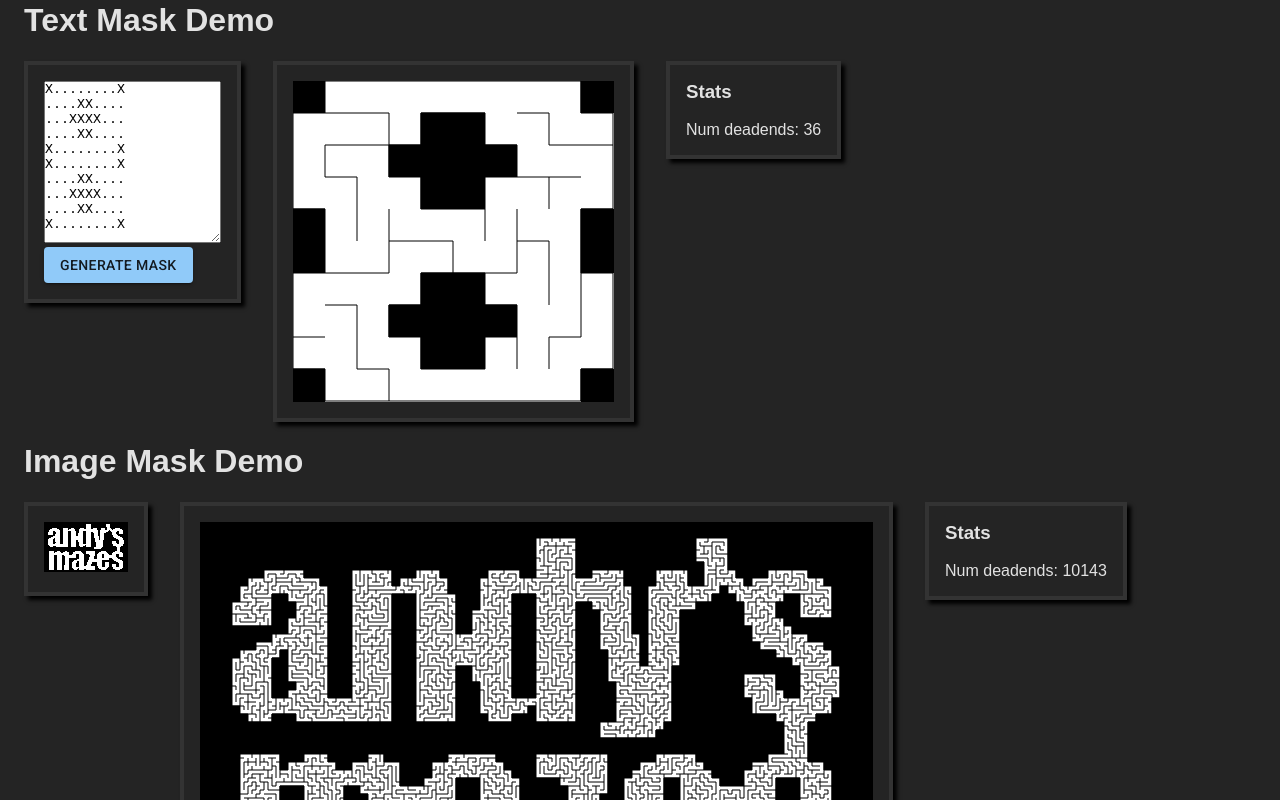
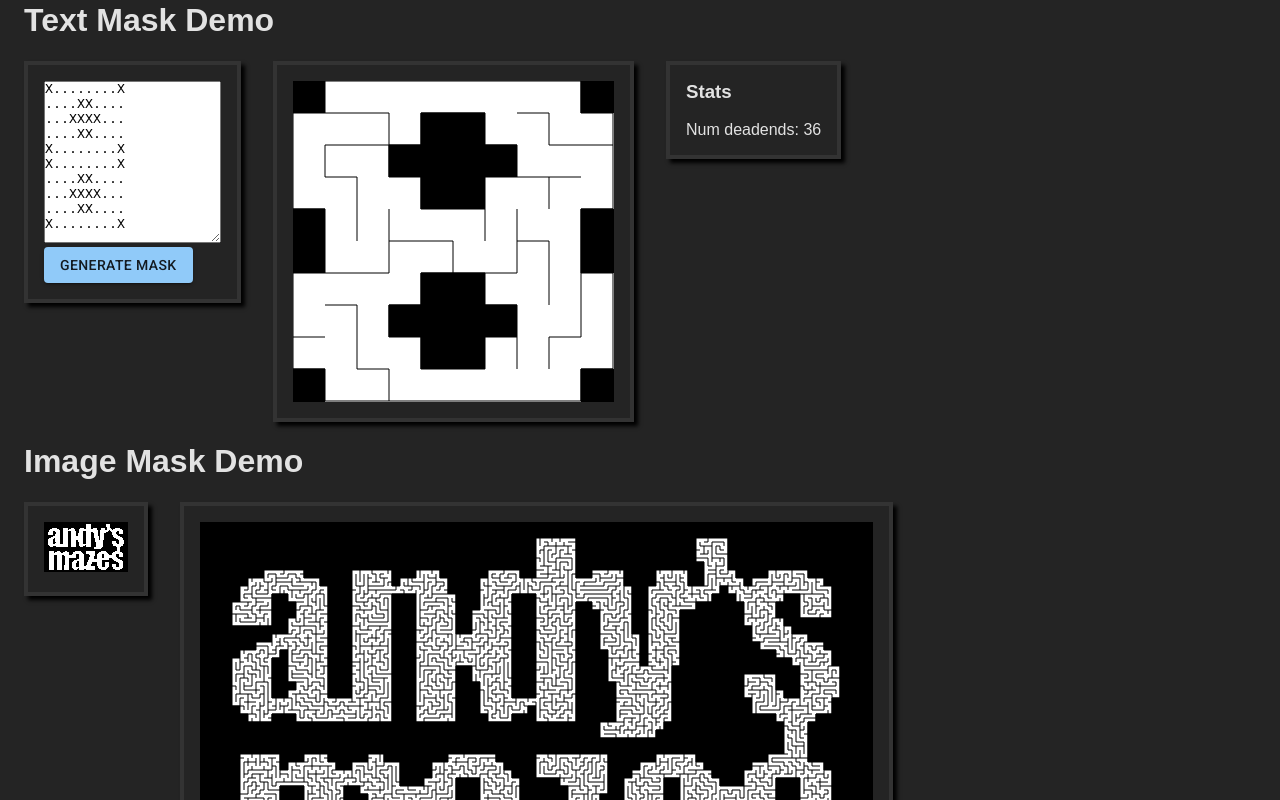
Before and after one commit to onsubmit/mazes-app, a React (Vite) app: page / in a window 1280 px wide. Shown: the part 377-1177 px from the top of the page. Built offline with nearby package versions, Linux system fonts and the light colour scheme.

Commit message:
Remove stats for image mask grid

```diff
--- a/src/components/chapters/chapter06.tsx
+++ b/src/components/chapters/chapter06.tsx
@@ -105,15 +105,7 @@
             />
           </div>
         </div>
-        {maskedGridFromImage && (
-          <>
-            <Canvas grid={maskedGridFromImage} cellSize={4}></Canvas>
-            <div>
-              <h3>Stats</h3>
-              <span>{`Num deadends: ${maskedGridFromImage.getDeadends().length}`}</span>
-            </div>
-          </>
-        )}
+        {maskedGridFromImage && <Canvas grid={maskedGridFromImage} cellSize={4}></Canvas>}
       </div>
     </>
   );
```
